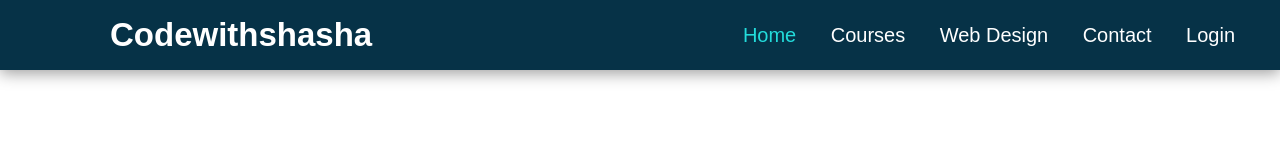
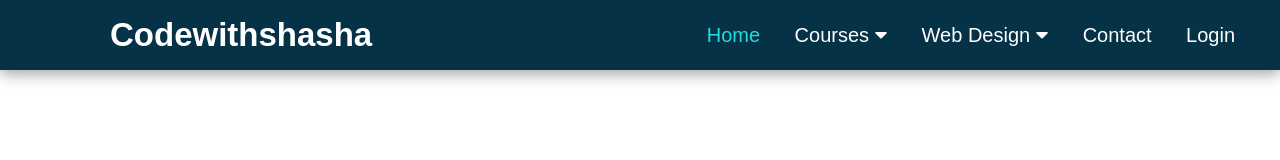
Before and after one commit to Shahadh1303/Shahadh1303, a plain HTML site: page JQuery.html in a window 1280 px wide. Drawn offline with Linux system fonts and the light colour scheme.

Commit message:
Update JQuery.html

```diff
--- a/JQuery.html
+++ b/JQuery.html
@@ -3,6 +3,14 @@
 <head>
 
     <title>jQuery | Codewithshasha</title>
+   <link rel="shortcut icon" href="234.png" type="image/gif">
+      <link rel="stylesheet" href="style.css">
+      <link rel="stylesheet" href="https://cdnjs.cloudflare.com/ajax/libs/font-awesome/5.15.3/css/all.min.css"/>
+       <link rel="icon" href="234.png" sizes="32x32" type="image/png">
+       <link rel="apple-touch-icon-precomposed" href="/apple-touch-icon-152x152-precomposed.png" type="image/png" sizes="152x152">
+      <link rel="apple-touch-icon-precomposed" href="/apple-touch-icon-152x152-precomposed.png" type="image/png" sizes="120x120">
+      <link rel="icon" href="/favicon-googletv.png" sizes="96x96" type="image/png">
+
 </head>
 <style>
    *{
```
